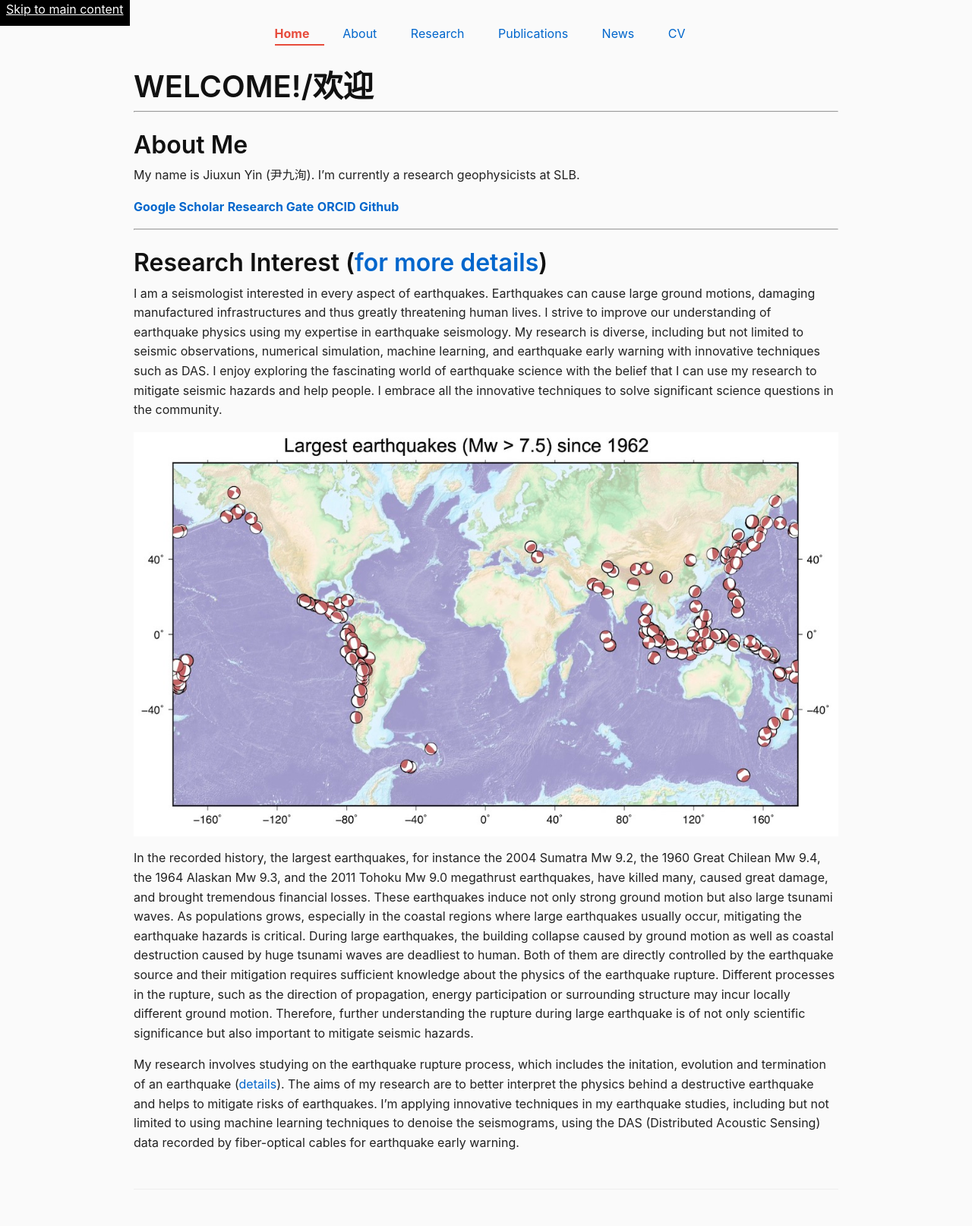
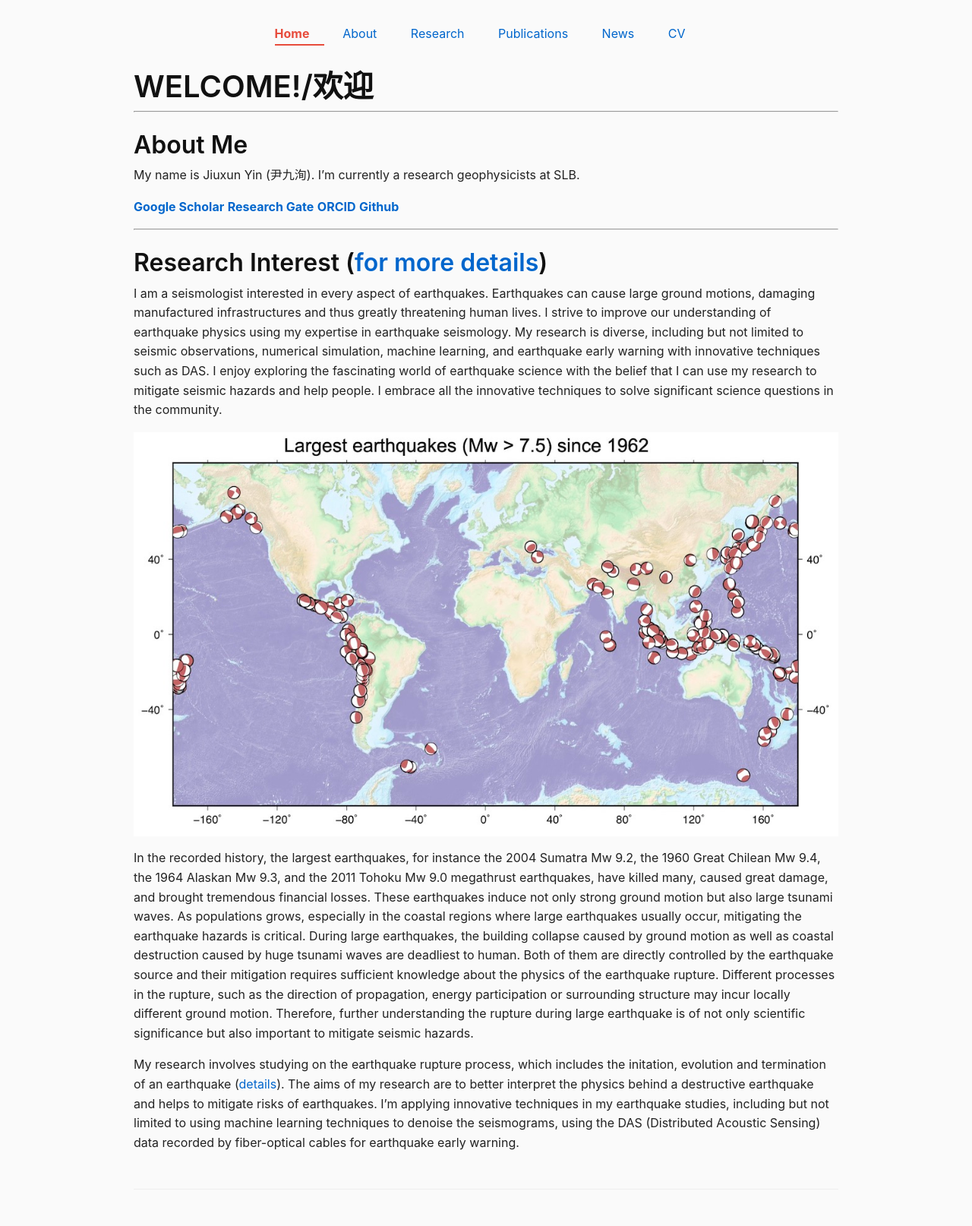
Before and after one commit to yinjiuxun/yinjiuxun.github.io, a Jekyll site: the page built from index.md, in a window 1280 px wide. Shown: the whole page at 76% size. Built offline with Jekyll 4.4.1, drawn with Linux system fonts in a browser that asks for light colours.

Commit message:
Remove skip-to-main-content link and associated CSS per user request

```diff
--- a/_layouts/default.html
+++ b/_layouts/default.html
@@ -8,7 +8,6 @@
     {% seo %}
   </head>
   <body>
-    <a href="#main-content" class="skip-link">Skip to main content</a>
     <div class="site-container">
       <header class="site-header">
         {% include navigation.html %}
--- a/assets/css/styles.scss
+++ b/assets/css/styles.scss
@@ -178,17 +178,3 @@ nav a.current {
 
 /* 15. Preserve existing .current class from _sass/main.scss (optional) */
 /* .current already defined in nav a.current above */
-/* 16. Skip link */
-.skip-link {
-  position: absolute;
-  top: -40px;
-  left: 0;
-  background: #000;
-  color: #fff;
-  padding: 8px;
-  z-index: 100;
-  transition: top 0.3s;
-}
-.skip-link:focus {
-  top: 0;
-}
```
